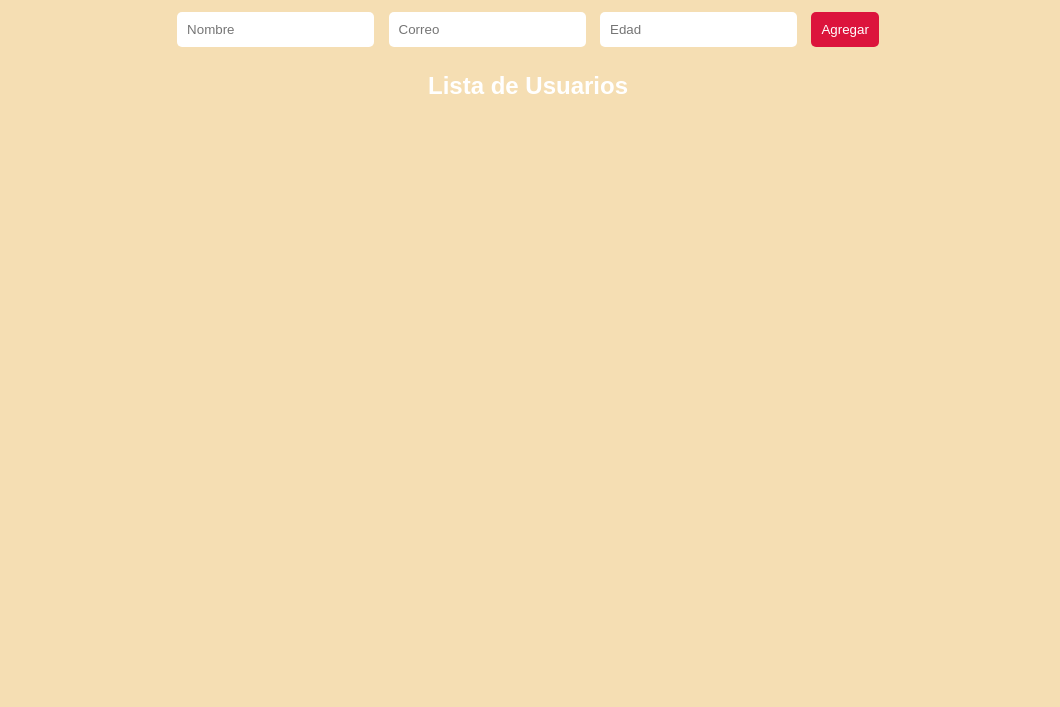
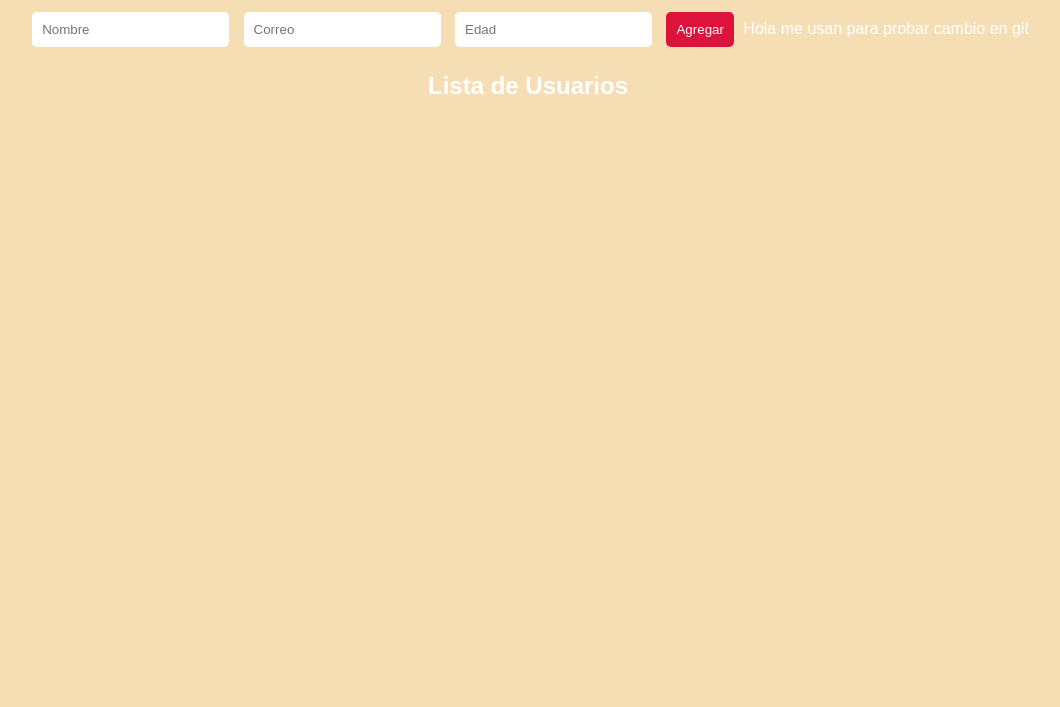
Before and after one commit to Psyro17/Angular_pruebas, a website: page Frontend/index.html in a window 1280 px wide. Shown: the part 93-800 px from the top of the page, without its empty margins (112-1172 px from the left). Drawn offline with Linux system fonts and the light colour scheme; no server answers.

Commit message:
nuevo_span

```diff
--- a/Frontend/index.html
+++ b/Frontend/index.html
@@ -14,6 +14,7 @@
     <input type="email" id="correo" placeholder="Correo">
     <input type= "number"id="edad" placeholder="Edad" type="number">
     <button onclick="crearUsuario()">Agregar</button>
+    <span id="mensaje"> Hola me usan para probar cambio en git</span>
 </div>
 <h2>Lista de Usuarios</h2>
 <div id="usuarios"></div>
```
